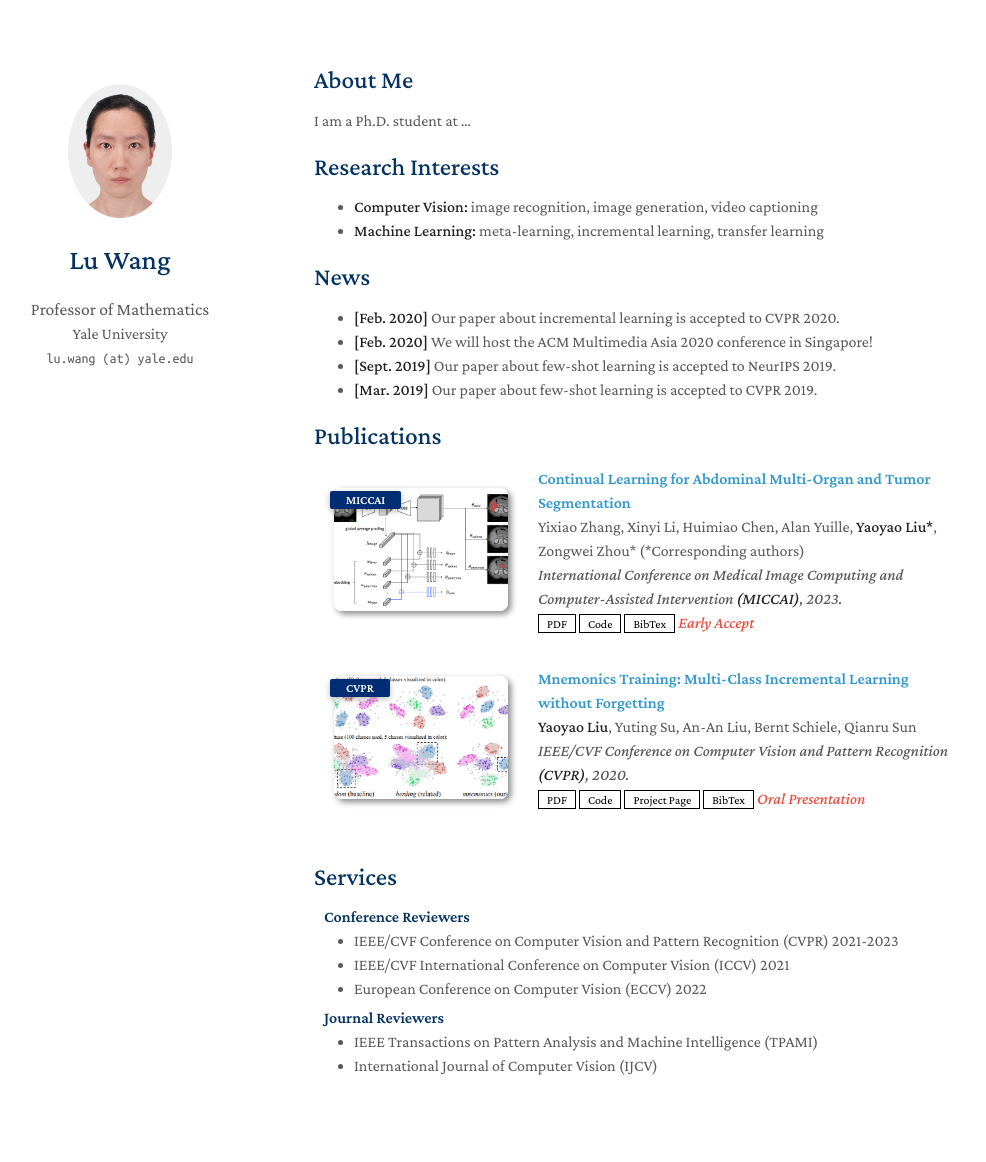
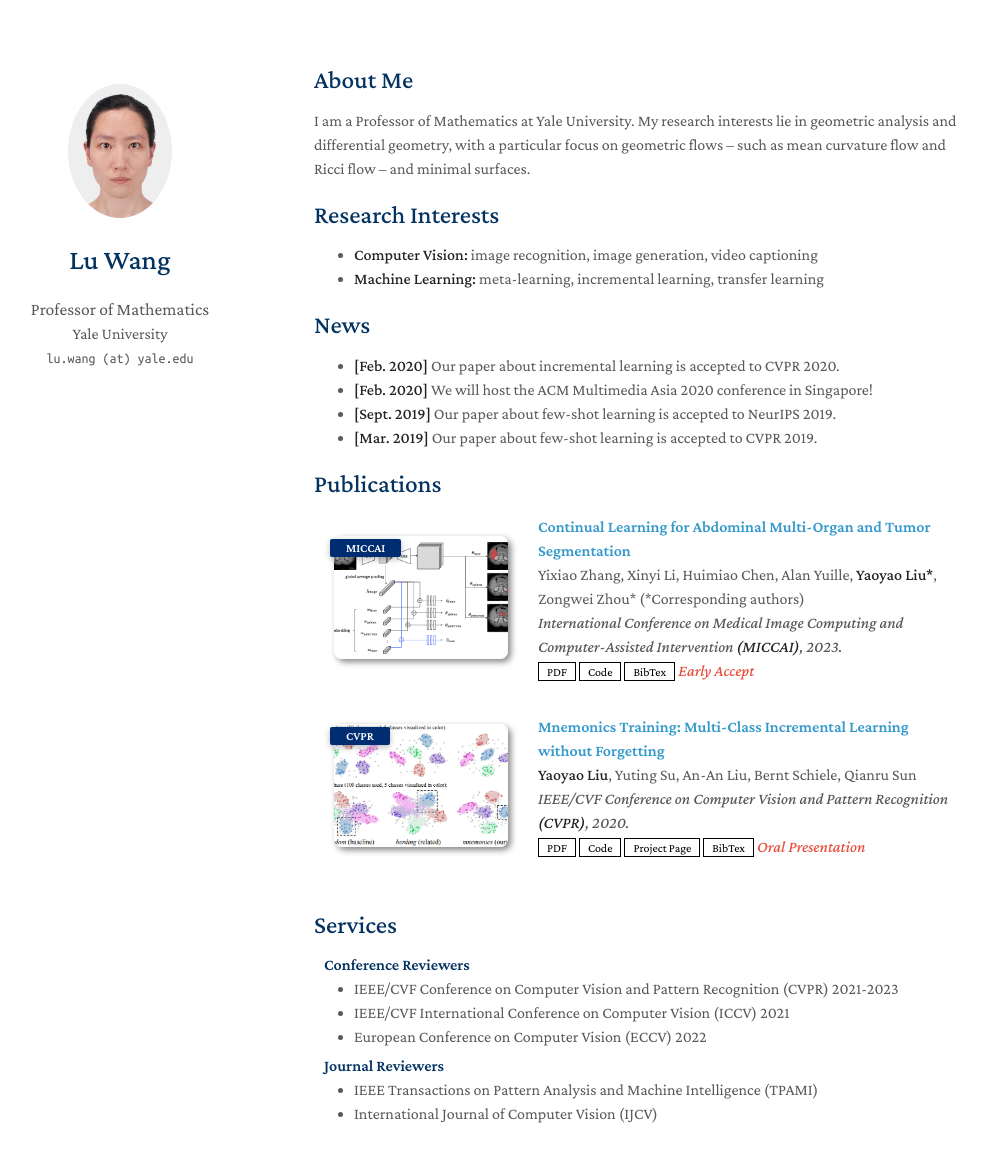
Before and after one commit to drwanglu/drwanglu.github.io, a Jekyll site: the page built from index.md, in a window 1280 px wide and 1220 px high. Shown: the top 1162 px of the window, without its empty margins (156-1142 px from the left). Built offline with Jekyll 4.4.1, drawn with Linux system fonts in a browser that asks for light colours; a style sheet for code colours, icons or effects is not loaded; our own code applies the rules of GitHub Pages for plain Markdown files.

Commit message:
Update index.md

```diff
--- a/index.md
+++ b/index.md
@@ -4,7 +4,8 @@ layout: homepage
 
 ## About Me
 
-I am a Ph.D. student at ...
+I am a Professor of Mathematics at Yale University.
+My research interests lie in geometric analysis and differential geometry, with a particular focus on geometric flows -- such as mean curvature flow and Ricci flow -- and minimal surfaces.
 
 ## Research Interests
 
```
